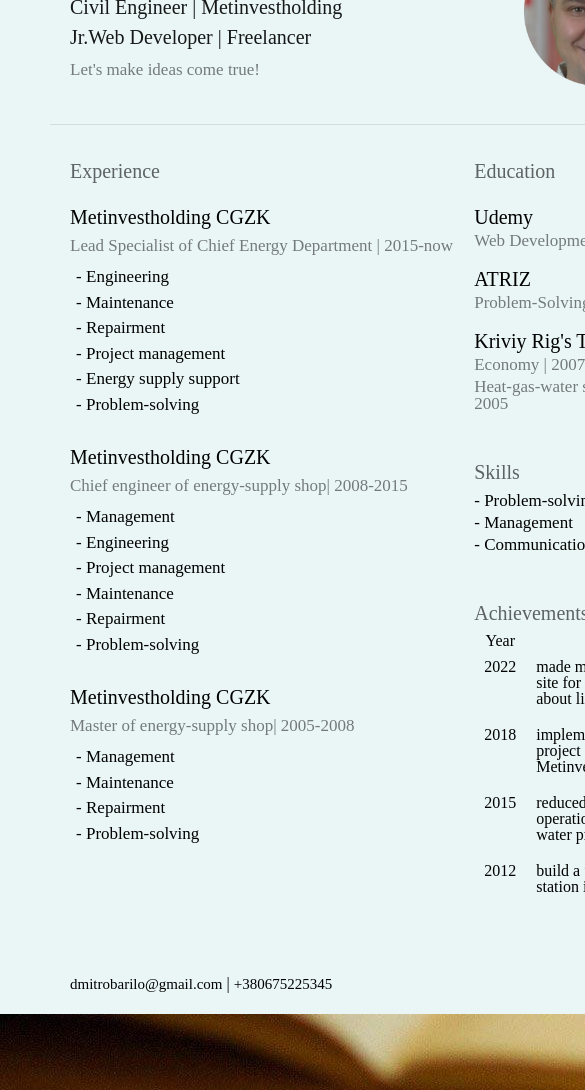
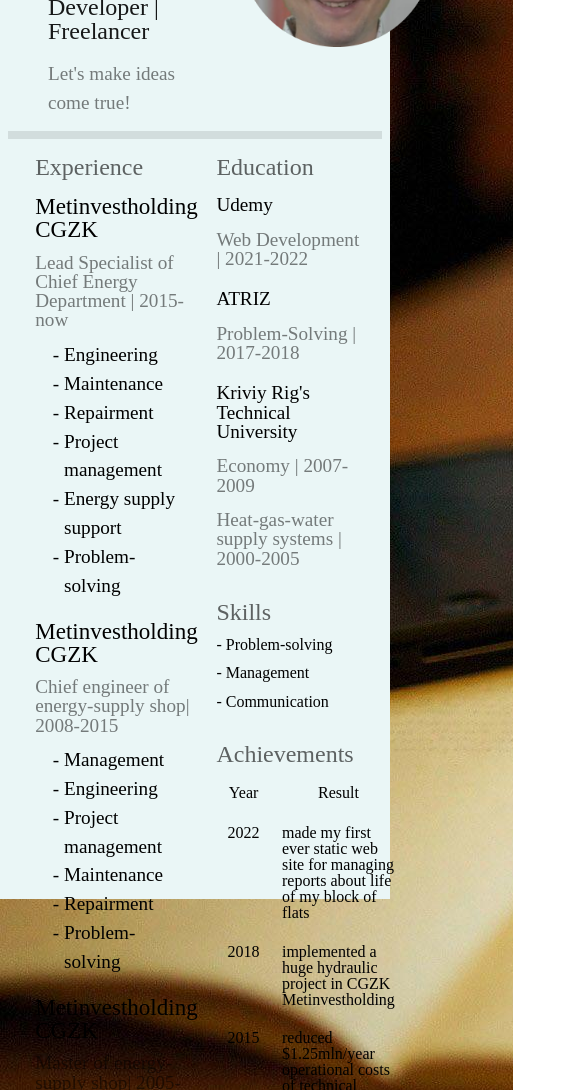
Before and after one commit to Barylo/cv, a plain HTML site: page index.html in a window 390 px wide. Shown: the part 259-1349 px from the top of the page, 585 px wide, since content can reach past the window. Drawn offline with Linux system fonts and the light colour scheme.

Commit message:
changed css to make 1-st step forward to responsive

```diff
--- a/lib/css/styles.css
+++ b/lib/css/styles.css
@@ -4,155 +4,191 @@
 }
 
 main {
-  margin: 150px auto;
-  width: calc(210mm - 50px * 2);
-  height: calc(297mm - 10px * 2);
+  margin: 2em auto;
+  max-width: 210mm;
+  max-height: 297mm;
   background-color: #EAF6F6;
-  padding: 10px 50px;
+  padding: 0.1em 0.5em;
  }
 
 h5, p {
   margin: 0;
 }
 
-
 .head-section {
-  width: 100%;
-  padding: 35px 0;
-  border-bottom: 1px solid rgba(0,0,0,0.1);
   display: flex;
+  flex-direction: row;
   justify-content: space-between;
   align-items: center;
+  max-width: 100%;
+  padding: 2rem 1rem 0rem 1rem;
+  border-bottom: 0.5em solid rgba(0,0,0,0.1);
  }
 
 .head-boxes > h1 {
-  margin: 0;
+  position: relative;
+  margin-bottom: 0.5em;
   font-weight: normal;
-  font-size: 40px;
-  margin-bottom: 15px;
+  font-size: 2.5em;
+  min-width: 100%;
   }
 
 .head-boxes > h3 {
+  position: relative;
   font-weight: normal;
-  font-size: 20px;
+  font-size: 1.5em;
   opacity: 0.9;
-  margin-bottom: 10px;
+  margin-bottom: 0.7em;
+  min-width: 100%;
 }
 
 .head-boxes > p {
   margin: 0;
   opacity: 0.5;
   font-weight: normal;
-  font-size: 17px;
+  font-size: 1.2em;
   line-height: 1.5;
+  min-width: 100%;
+  margin-bottom: 0.7em;
   }
+
 .head-boxes > img {
-  max-height: 150px;
-  margin-right: 70px;
+  max-height: 12em;
+  margin-right: 5em;
+  margin-bottom: 2em;
   }
+
 .head-boxes{
-margin-left: 20px;
+margin-left: 1.5em;
+flex-flow: column;
 }
+
 .content {
   width: 100%;
-  height: calc(100% - 200px);
+  height: calc(100% - 2em);
   /* background-color: orange; */
   display: flex;
+  flex-direction: row;
   }
 
 .content > section {
-  height: 100%;
+  max-height: 50%;
 }
 
 .content-section-left {
-  margin-left: 20px;
+  margin-left: 1.7em;
   width: 60%;
+  flex-flow: column;
   }
 
 .content-section-left ul {
-  padding: 0 16px;
+  padding: 0.5em 1.5em;
 }
 
 .content-section-left li {
   list-style-type: "- ";
   line-height: 1.5;
-  font-size: 17px;
+  font-size: 1em;
 }
 
 .content-section-left h4 {
-    font-size: 20px;
-    margin-bottom: 10px;
+    font-size: 1.2em;
+    margin-bottom: 0.5em;
   }
 
 .content-section-left p {
-    font-size: 17px;
-    margin-bottom: 10px;
+    font-size: 1em;
+    margin-bottom: 0.1em;
 }
 
 footer.contacts > a {
   color: inherit;
   text-decoration: none;
-  font-size: 15px;
+  font-size: 1em;
    }
 
-
 .contacts {
-  margin-top: 130px;
+  margin-top: 3em;
+  margin-bottom: 1em;
 }
 
 .content-section-right {
   width: 40%;
+  flex-flow: column;
+  margin-right: 1em;
 }
+
 .content-section-right p {
-  font-size: 17px;
+  font-size: 1em;
+  margin-top: 0.8em;
+  margin-bottom: 0.1em;
 }
 
 .section-title {
   opacity: 0.6;
-  margin-bottom: 10px;
-  margin-top: 20px;
-  font-size: 20px;
+  margin-bottom: 0;
+  margin-top: 0em;
+  font-size: 1.5em;
 }
 
 .section-subtitle {
   opacity: 0.5;
-  font-size: 14px;
-  margin-top: 5px;
+  font-size: 1.3em;
+  margin-top: 0.05em;
 }
 
 .section-subtitle_underlined {
   opacity: 0.5;
-  font-size: 14px;
-  margin-top: 5px;
-  margin-bottom: 5px;
+  font-size: 1.2em;
+  margin-top: 0em;
+  margin-bottom: 0em;
   text-decoration: underline;
 }
 
 .experience-item {
-  margin-bottom: 30px;
-  font-size: 20px;
+  margin-bottom: 0.5em;
+  font-size: 1.2em;
 }
 
 .experience-item:last-of-type {
-  margin-bottom: 100px;
+  margin-bottom: 0.5em;
 }
 
 .description {
-  font-size: 14px;
-  margin-bottom: 5px;
+  font-size: 1em;
+  margin-bottom: 0em;
 }
 
 .skills {
-  margin-top: 50px;
+  margin-top: 2em;
+  margin-bottom: 2em;
+  font-size: 1em;
  }
 
 .achiv {
-  margin-top: 50px;
+  margin-top: 1.2em;
+  font-size: 1em;
+  margin-bottom: 1em;
     }
 
 table {
   width: 100%;
+  margin-top: 3em;
+  font-size: 1.2em;
 }
+
   table td {
-    padding: 10px;
+    padding: 0.7em;
   }
+  table th {
+    padding-top: 1.2em;
+    padding-bottom: 0.8em;
+
+  }
+
+  @media screen and (max-width: 900px) {
+.header-section {
+    min-width: 100%;
+    min-height: 30%;
+}
+}
```
Also changed, not shown: index.html (+0 -1 lines). Lines whose indentation alone changed are shown as unchanged.
